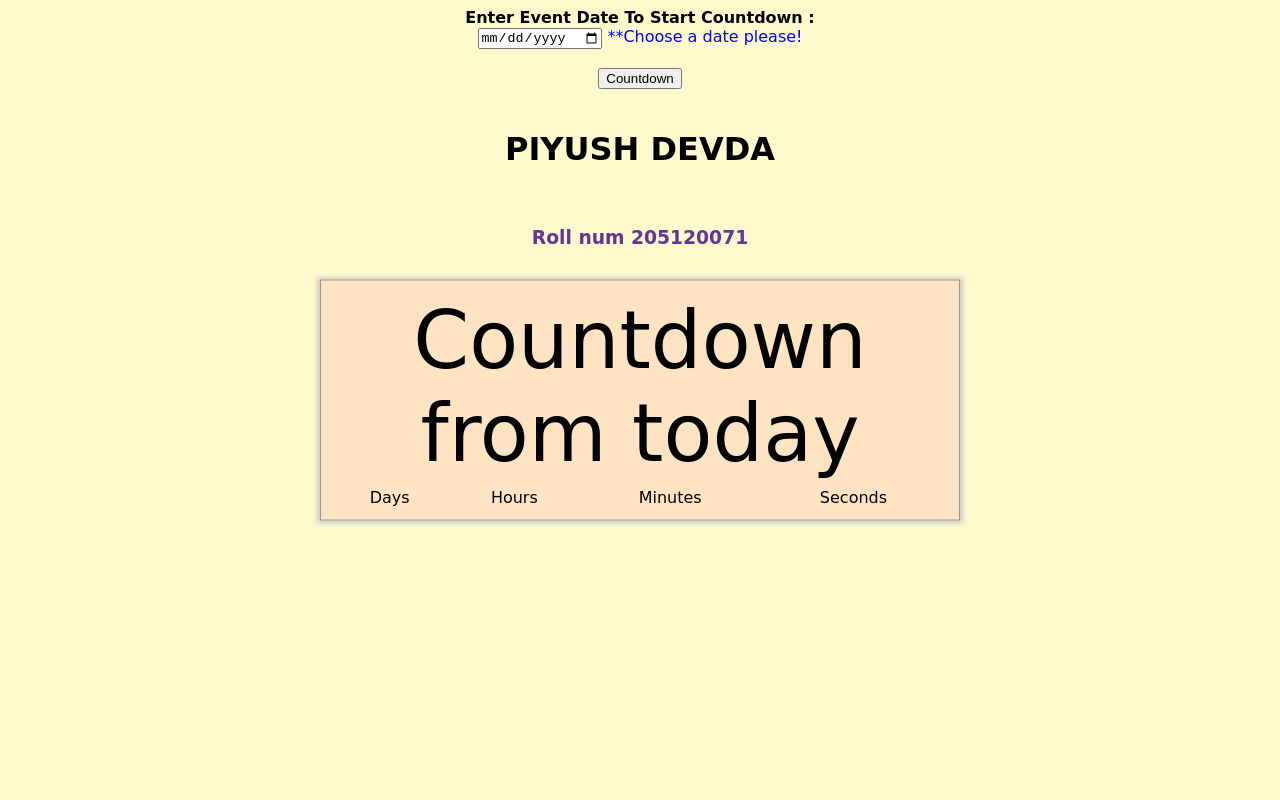
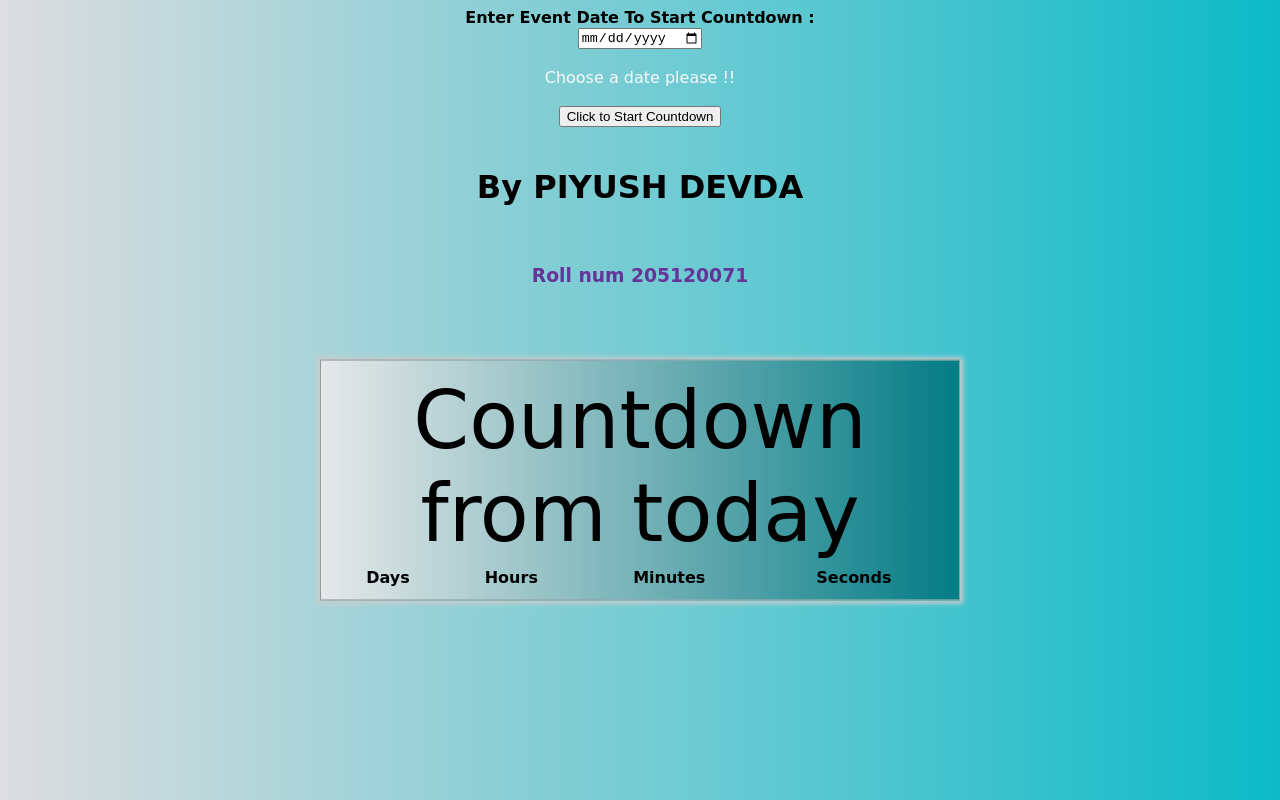
Before and after one commit to piyussh22/countdown, a plain HTML site: page index.html in a window 1280 px wide. Drawn offline with Linux system fonts and the light colour scheme.

Commit message:
CSS changes

```diff
--- a/index.html
+++ b/index.html
@@ -1,20 +1,20 @@
 <!DOCTYPE html>
 <html>
 <head>
-  <title>Birthday Countdown</title>
+  <title>Countdown</title>
   <style type="text/css">
    body {
         font-family:cursive;
-        background-color: lemonchiffon;
+        background: linear-gradient(90deg, rgb(221, 221, 223) 0%, rgba(11, 186, 199, 0.995) 100%);
 
    }
    .countdownContainer {
        position: absolute;
-       top: 50%;
+       top: 60%;
        left: 50%;
        transform: translateX(-50%) translateY(-50%);
        text-align: center;
-       background:bisque;
+       background: linear-gradient(90deg, rgb(230, 232, 233) 0%, rgba(3, 124, 133, 0.995) 100%);
        border: 1px solid#999;
        padding: 10px;
        box-shadow :0 0 5px 3px #ccc;
@@ -23,6 +23,7 @@
    .info {
        font-size: 80px;
    }
+
 
   </style>
 </head>
@@ -38,21 +39,21 @@
             <td id="seconds"</td>
         </tr>
         <tr>
-            <td>Days</td>
-            <td>Hours</td>
-            <td>Minutes</td>
-            <td>Seconds</td>
+            <td><b>Days</b></td>
+            <td><b>Hours</b></td>
+            <td><b>Minutes</b></td>
+            <td><b>Seconds</b></td>
         </tr>
     </table>
     <center>
 
 
-        <b> Enter Event Date To Start Countdown :<br> <input type=date id = DOB> </b>
-        <span id = "message" style="color: blue"> </span> <br><br>
+        <b> Enter Event Date To Start Countdown :<br> <input type=date id = DOB> </b>  <br><br>
+        <span id = "message" style="color: rgb(248, 249, 250)"> </span> <br><br>
 
 
-        <button type="submit" onclick = "Countdown()"> Countdown </button> <br><br>
-        <h1 style="color:32A80F" id="result" align="center">PIYUSH DEVDA</h1>  <br>
+        <button type="submit" onclick = "Countdown()">Click to Start Countdown </button> <br><br>
+        <h1 style="color:32A80F" id="result" align="center" > By PIYUSH DEVDA</h1>  <br>
         <h3 style="color: rebeccapurple"  align="center">Roll num 205120071</h3>
         </center>
 
@@ -64,7 +65,7 @@
         var userinput = document.getElementById("DOB").value;
      var dob = new Date(userinput);
       if(userinput==null || userinput=='') {
-      document.getElementById("message").innerHTML = "**Choose a date please!";
+      document.getElementById("message").innerHTML = "Choose a date please !!";
       return false;
     } else {
         var now = new Date();
```
